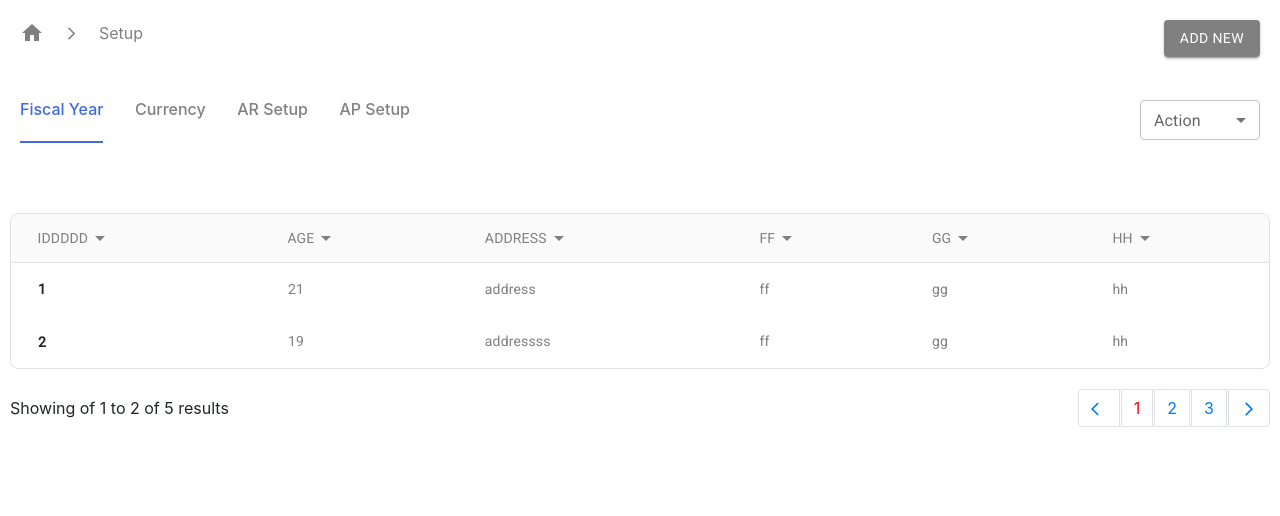
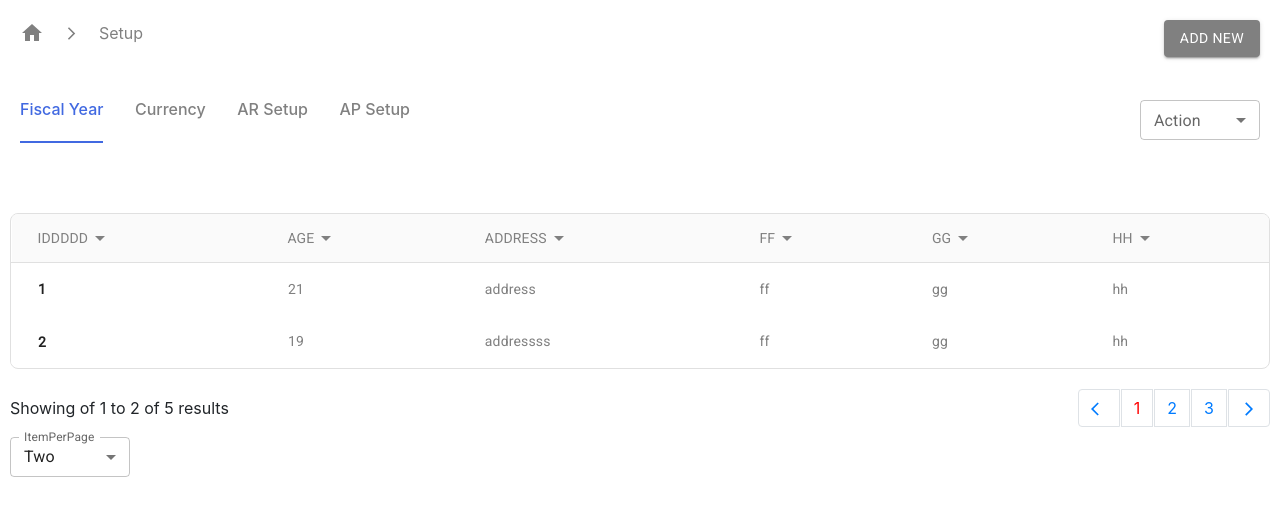
Before and after one commit to Manish-at-git/tekgrid-table, a React (Create React App) app: page / in a window 1280 px wide. Shown: the top 516 px of the page. Built offline with nearby package versions, Linux system fonts and the light colour scheme.

Commit message:
dynamic postPerPage added

```diff
--- a/src/Components/Tabs/Tabs.js
+++ b/src/Components/Tabs/Tabs.js
@@ -25,7 +25,6 @@ function Tabs(props) {
   const [changedName, setChangedName] = useState("id");
   const [newName, setNewName] = useState("iddddd");
   const [black, setBlack] = useState("id");
-  const [postsPerPage] = useState(2);
 
   const setTab = (item) => {
     setCurrentTab(item);
@@ -54,7 +53,7 @@ function Tabs(props) {
     if (item === "AR Setup") {
       setPosts(ARSetup);
       setIcons(["id"]);
-      setHideCol(["name", "email"]);
+      setHideCol(["name"]);
       setBlack("id");
       setChangedName("name");
       setNewName("nameeee");
@@ -63,9 +62,10 @@ function Tabs(props) {
   };
 
   const [action, setAction] = useState("");
+  const [itemPerPage, setItemPerPage] = useState(2);
 
-  const indexOfLastPost = currentPage * postsPerPage;
-  const indexOfFirstPost = indexOfLastPost - postsPerPage;
+  const indexOfLastPost = currentPage * itemPerPage;
+  const indexOfFirstPost = indexOfLastPost - itemPerPage;
   const currentPosts = posts.slice(indexOfFirstPost, indexOfLastPost);
 
   const paginate = (pageNumber) => {
@@ -74,6 +74,10 @@ function Tabs(props) {
 
   const handleChange = (event) => {
     setAction(event.target.value);
+  };
+
+  const handleItemChange = (event) => {
+    setItemPerPage(event.target.value);
   };
 
   return (
@@ -185,11 +189,29 @@ function Tabs(props) {
         newName={newName}
       />
       <Pagination
-        postsPerPage={postsPerPage}
+        postsPerPage={itemPerPage}
         totalPosts={posts.length}
         currentPage={currentPage}
         paginate={paginate}
       />
+      <Box sx={{ margin: "10px", minWidth: 120 }}>
+        <FormControl sx={{ minWidth: 120 }} size="small">
+          <InputLabel id="demo-select-small">ItemPerPage</InputLabel>
+          <Select
+            labelId="demo-select-small"
+            id="demo-select-small"
+            value={itemPerPage}
+            label="ItemPerPage"
+            onChange={handleItemChange}
+          >
+            <MenuItem value={1}>One</MenuItem>
+            <MenuItem value={2}>Two</MenuItem>
+            <MenuItem value={3}>Three</MenuItem>
+            <MenuItem value={4}>Four</MenuItem>
+            <MenuItem value={5}>Five</MenuItem>
+          </Select>
+        </FormControl>
+      </Box>
     </div>
   );
 }
```
